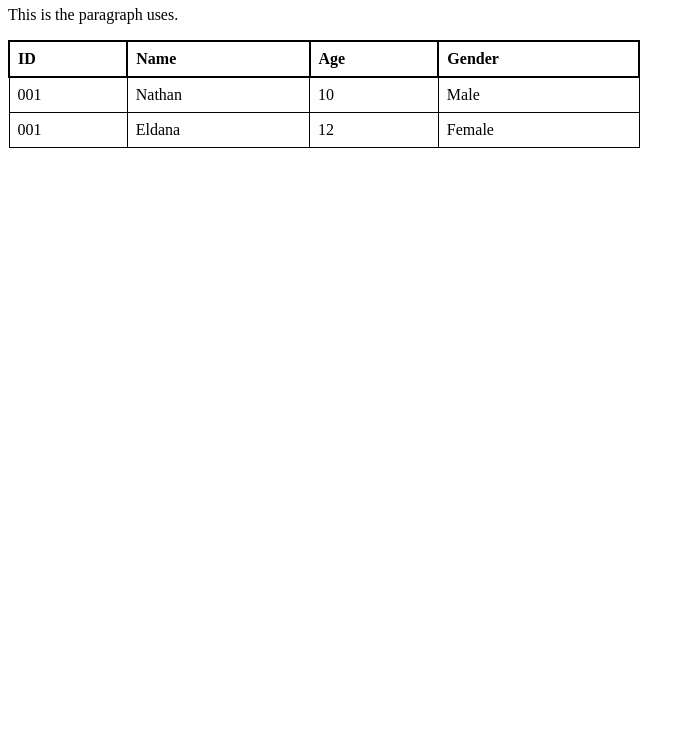
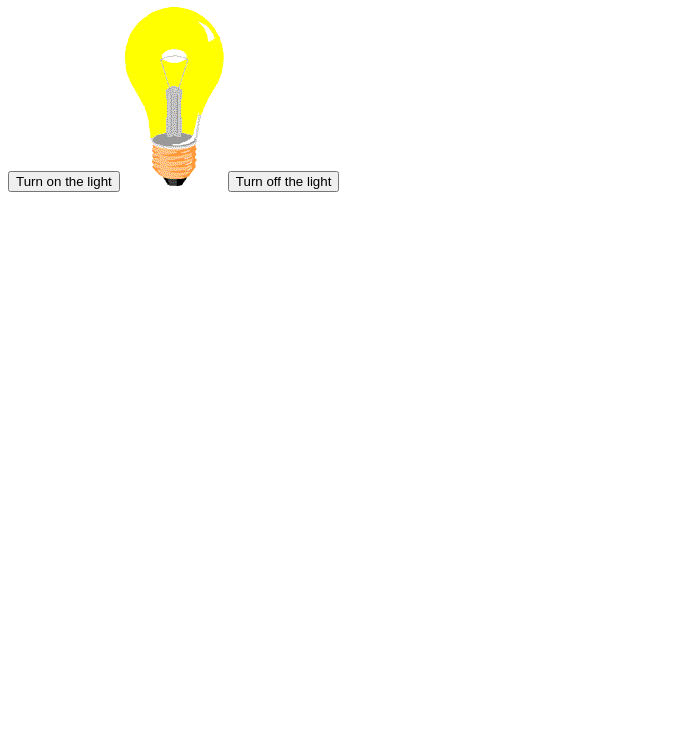
Before and after one commit to hurbana/html, a website: page src/index.html in a window 1280 px wide. Shown: the part 60-800 px from the top of the page, without its empty margins (0-695 px from the left). Drawn offline with Linux system fonts and the light colour scheme.

Commit message:
add lamp

```diff
--- /dev/null
+++ b/maths/subtract.js
@@ -0,0 +1,6 @@
+function subtract(a, m){
+    let s2 = a - m;
+    return s2;
+}
+let x = subtract(10,5);
+console.log("subtract = " + x);
--- a/src/index.html
+++ b/src/index.html
@@ -4,29 +4,14 @@
         <link href="style.css" rel="stylesheet" type="text/css" />
     </head>
     <body>
-        <h1>Demo</h1>
-        <p>This is the paragraph uses.</p>
+        <h1>Lamp</h1>
+        <button onclick="document.getElementById('myImage').src='./img/pic_bulbon.gif'">Turn on the light</button>
 
-        <table>
-            <tr>
-                <th>ID</th>
-                <th>Name</th>
-                <th>Age</th>
-                <th>Gender</th>
-            </tr>
-            <tr>
-                <td>001</td>
-                <td>Nathan</td>
-                <td>10</td>
-                <td>Male</td>
-            </tr>
-            <tr>
-                <td>001</td>
-                <td>Eldana</td>
-                <td>12</td>
-                <td>Female</td>
-            </tr>
-        </table>
+        <img id="myImage" src="./img/pic_bulbon.gif" style="width:100px">
+
+        <button onclick="document.getElementById('myImage').src='./img/pic_bulboff.gif'">Turn off the light</button>
+
+
         <script src="index.js"></script>
     </body>
 </html>
```
Also changed, not shown: divided.txt (added), division.js (added), maths/division.js (added), src/img/pic_bulboff.gif (added), src/img/pic_bulbon.gif (added).
